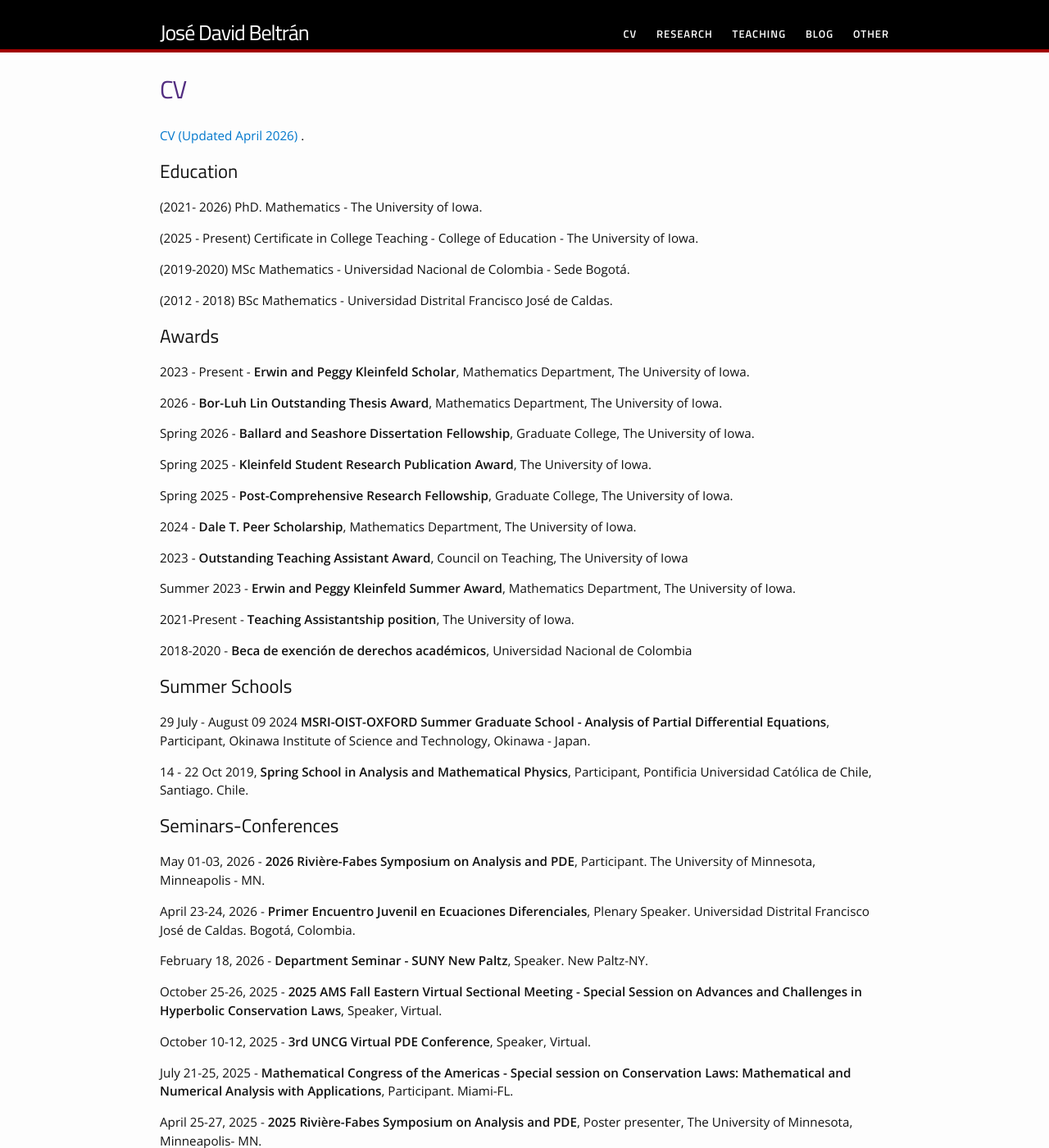
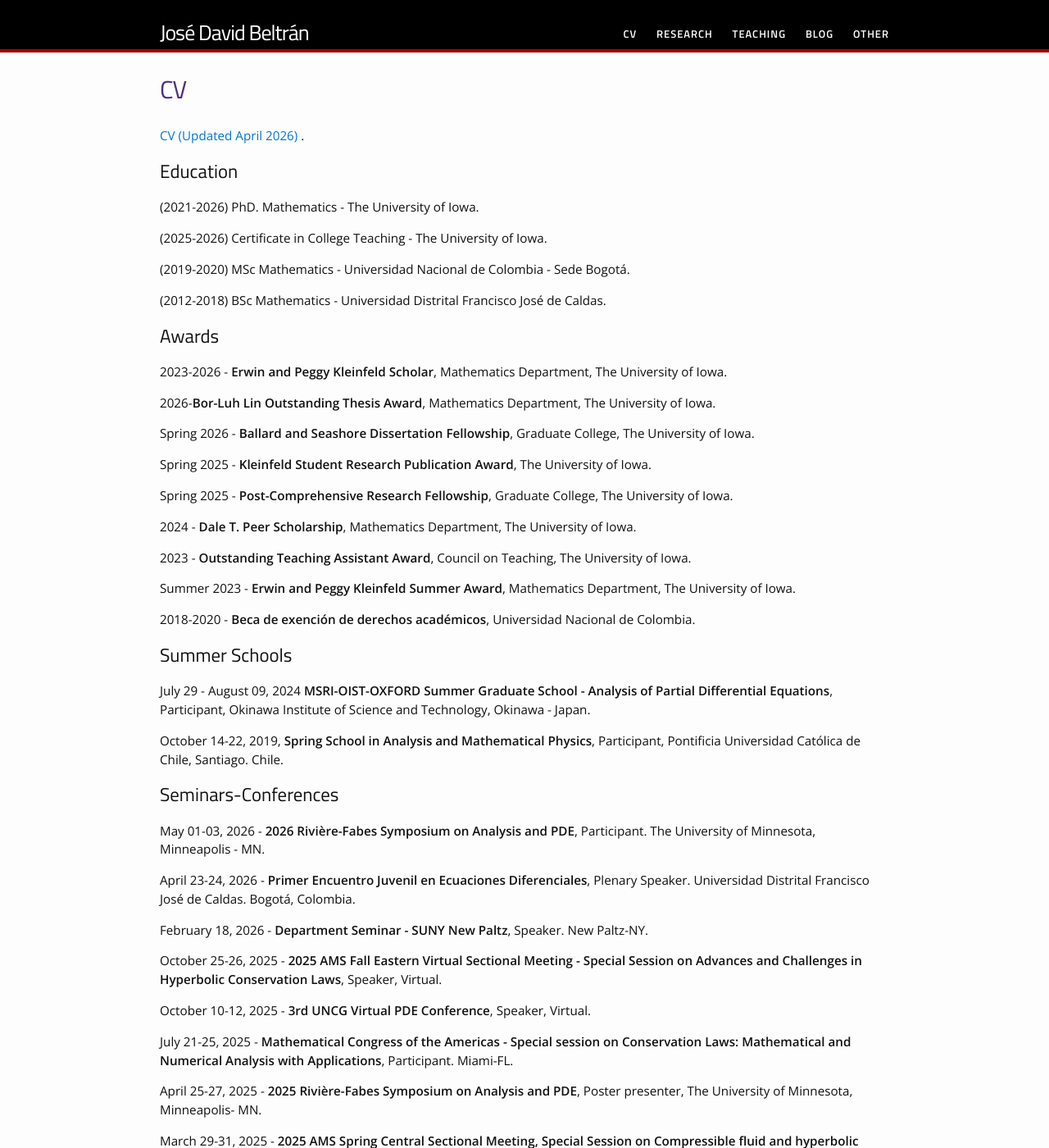
Before and after one commit to jdavidbel/jdavidbel.github.io, a Jekyll site: the page built from cv.md, in a window 1280 px wide and 1400 px high. Shown: the whole window at 82% size. Built offline with Jekyll 4.4.1, drawn with Linux system fonts in a browser that asks for light colours.

Commit message:
changes dates and others
Changing the description a bit.

```diff
--- a/cv.md
+++ b/cv.md
@@ -7,19 +7,19 @@ permalink: /cv/
 
 [CV (Updated April 2026) ](https://iowa-my.sharepoint.com/:b:/g/personal/jdbeltranlizarazo_uiowa_edu/IQDAkso74Ns_Q5JtOM7e5Bc2ATOihPOzQ4ch8M6acbiOTDg?e=2R6nje).
 ## Education
-(2021- 2026) PhD. Mathematics - The University of Iowa.
+(2021-2026) PhD. Mathematics - The University of Iowa.
 
-(2025 - Present) Certificate in College Teaching - College of Education - The University of Iowa.
+(2025-2026) Certificate in College Teaching - The University of Iowa.
 
 (2019-2020) MSc Mathematics - Universidad Nacional de Colombia - Sede Bogotá.
 
-(2012 - 2018) BSc Mathematics - Universidad Distrital Francisco José de Caldas.
+(2012-2018) BSc Mathematics - Universidad Distrital Francisco José de Caldas.
 
 ## Awards
 
-2023 - Present - **Erwin and Peggy Kleinfeld Scholar**, Mathematics Department, The University of Iowa.
+2023-2026 - **Erwin and Peggy Kleinfeld Scholar**, Mathematics Department, The University of Iowa.
 
-2026 - **Bor-Luh Lin Outstanding Thesis Award**, Mathematics Department, The University of Iowa.
+2026-**Bor-Luh Lin Outstanding Thesis Award**, Mathematics Department, The University of Iowa.
 
 Spring 2026 - **Ballard and Seashore Dissertation Fellowship**, Graduate College, The University of Iowa.
 
@@ -29,20 +29,18 @@ Spring 2025 - **Post-Comprehensive Research Fellowship**, Graduate College, The
 
 2024 - **Dale T. Peer Scholarship**, Mathematics Department, The University of Iowa.
 
-2023 - **Outstanding Teaching Assistant Award**, Council on Teaching, The University of Iowa
+2023 - **Outstanding Teaching Assistant Award**, Council on Teaching, The University of Iowa.
 
 Summer 2023 - **Erwin and Peggy Kleinfeld Summer Award**, Mathematics Department, The University of Iowa.
 
-2021-Present - **Teaching Assistantship position**, The University of Iowa.
-
-2018-2020 - **Beca de exención de derechos académicos**, Universidad Nacional de Colombia
+2018-2020 - **Beca de exención de derechos académicos**, Universidad Nacional de Colombia.
 
 ## Summer Schools
 
-29 July - August 09 2024 **MSRI-OIST-OXFORD Summer Graduate School - Analysis of Partial Differential Equations**, Participant, Okinawa Institute of Science and Technology, Okinawa - Japan.
+July 29 - August 09, 2024 **MSRI-OIST-OXFORD Summer Graduate School - Analysis of Partial Differential Equations**, Participant, Okinawa Institute of Science and Technology, Okinawa - Japan.
 
 
-14 - 22 Oct 2019, **Spring School in Analysis and Mathematical Physics**, Participant, Pontificia Universidad Católica de Chile, Santiago. Chile.
+October 14-22, 2019, **Spring School in Analysis and Mathematical Physics**, Participant, Pontificia Universidad Católica de Chile, Santiago. Chile.
 
 ## Seminars-Conferences
 
```
Also changed, not shown: index.md (+2 -2 lines).
